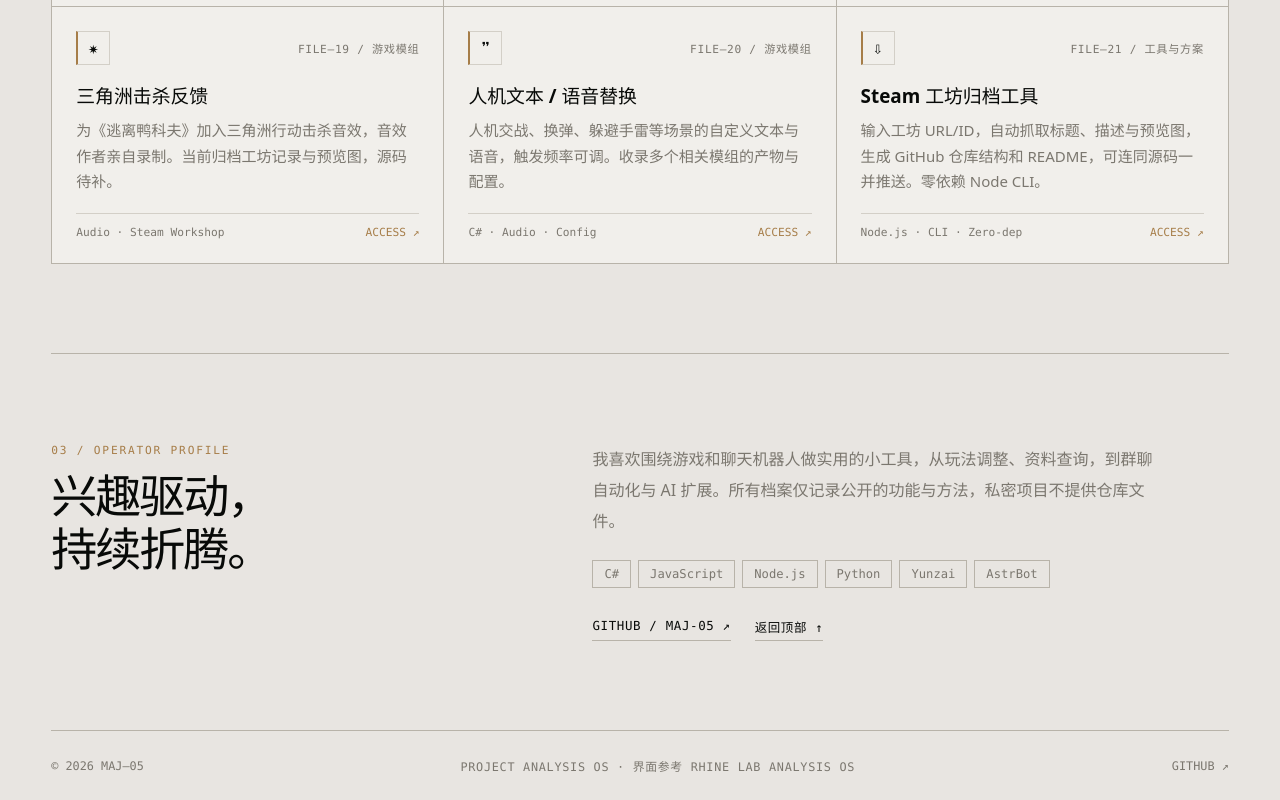
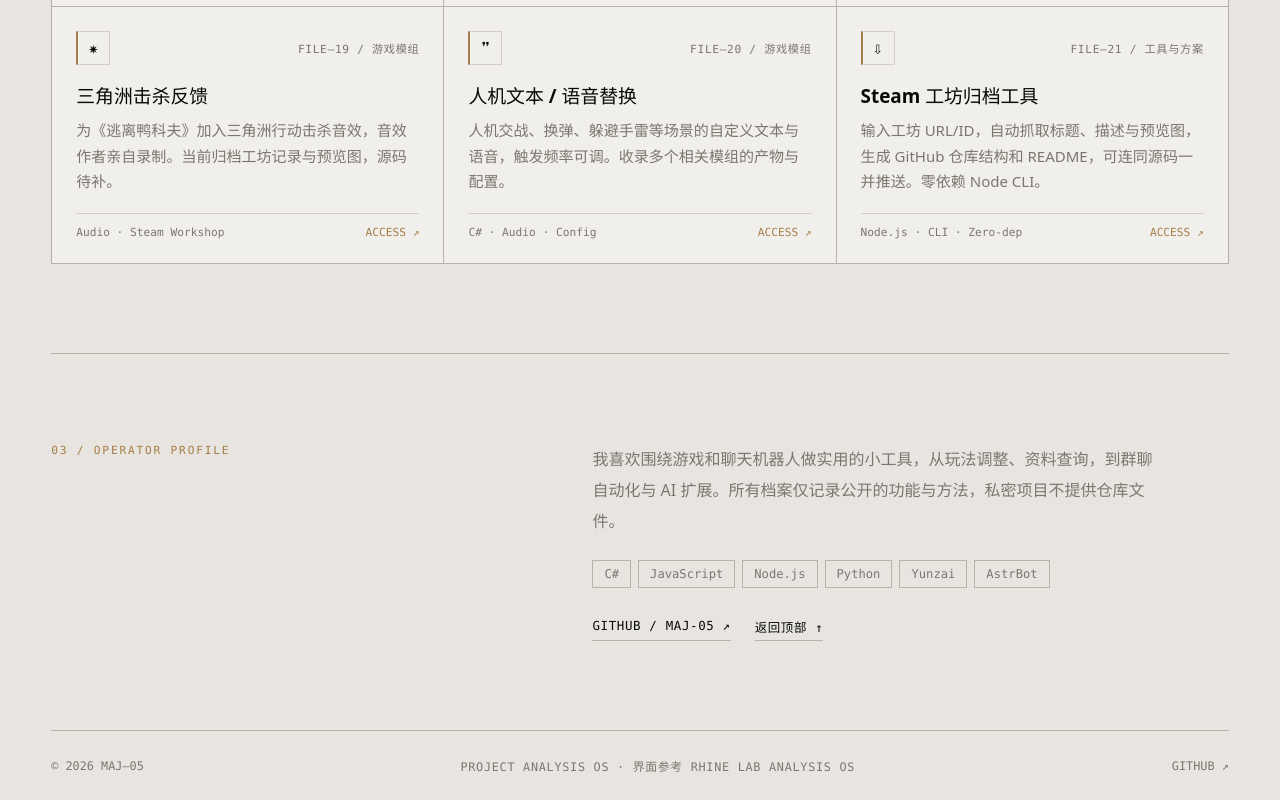
Before and after one commit to Maj-05/Maj-05.github.io, a plain HTML site: page index.html in a window 1280 px wide. Shown: the part 2532-3332 px from the top of the page. Drawn offline with Linux system fonts and the light colour scheme.

Commit message:
Remove about-section headline

```diff
--- a/index.html
+++ b/index.html
@@ -125,7 +125,6 @@
     <section class="about" id="about">
       <div class="about-head">
         <p class="section-kicker">03 / OPERATOR PROFILE</p>
-        <h2>兴趣驱动，<br>持续折腾。</h2>
       </div>
       <div class="about-body">
         <p>我喜欢围绕游戏和聊天机器人做实用的小工具，从玩法调整、资料查询，到群聊自动化与 AI 扩展。所有档案仅记录公开的功能与方法，私密项目不提供仓库文件。</p>
```
